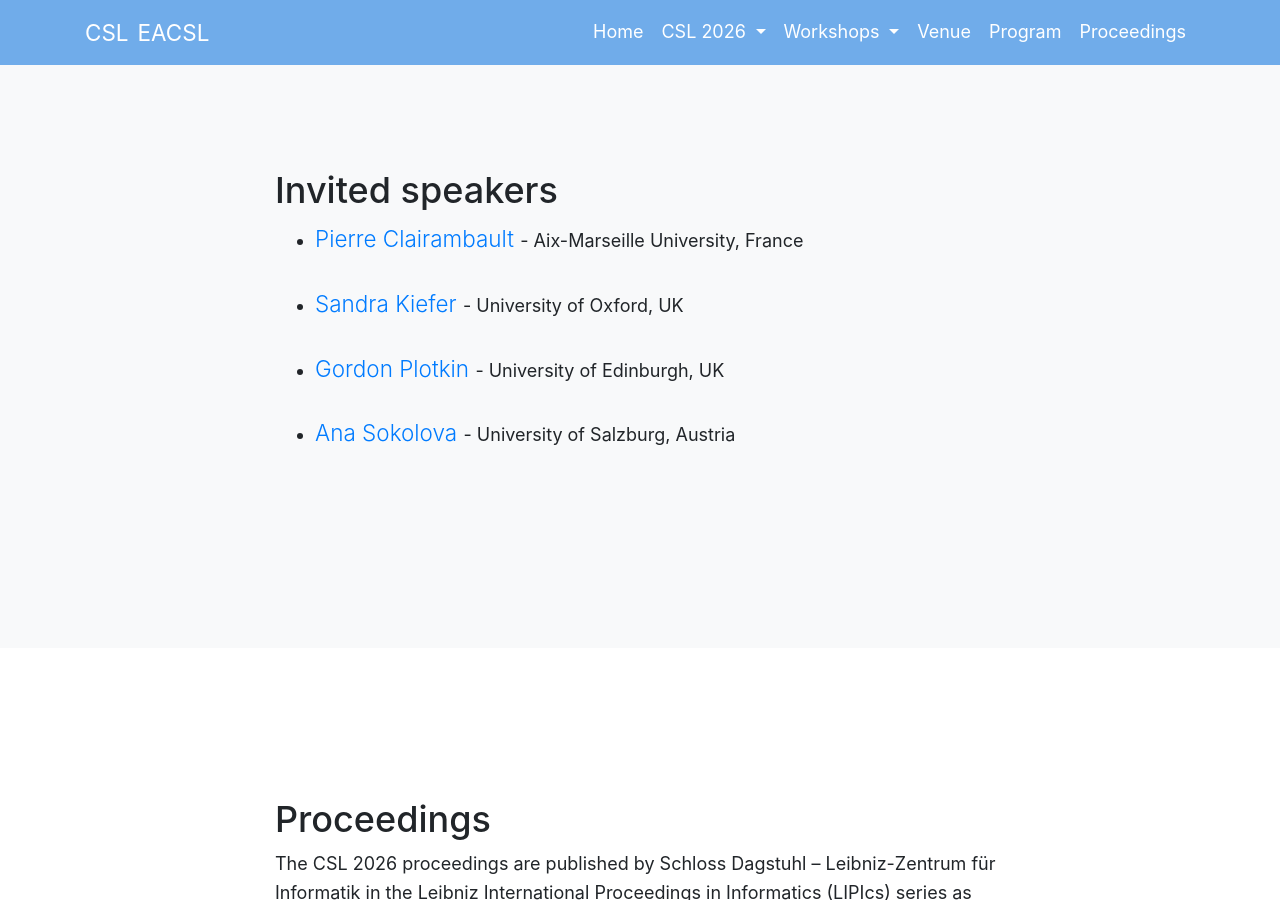
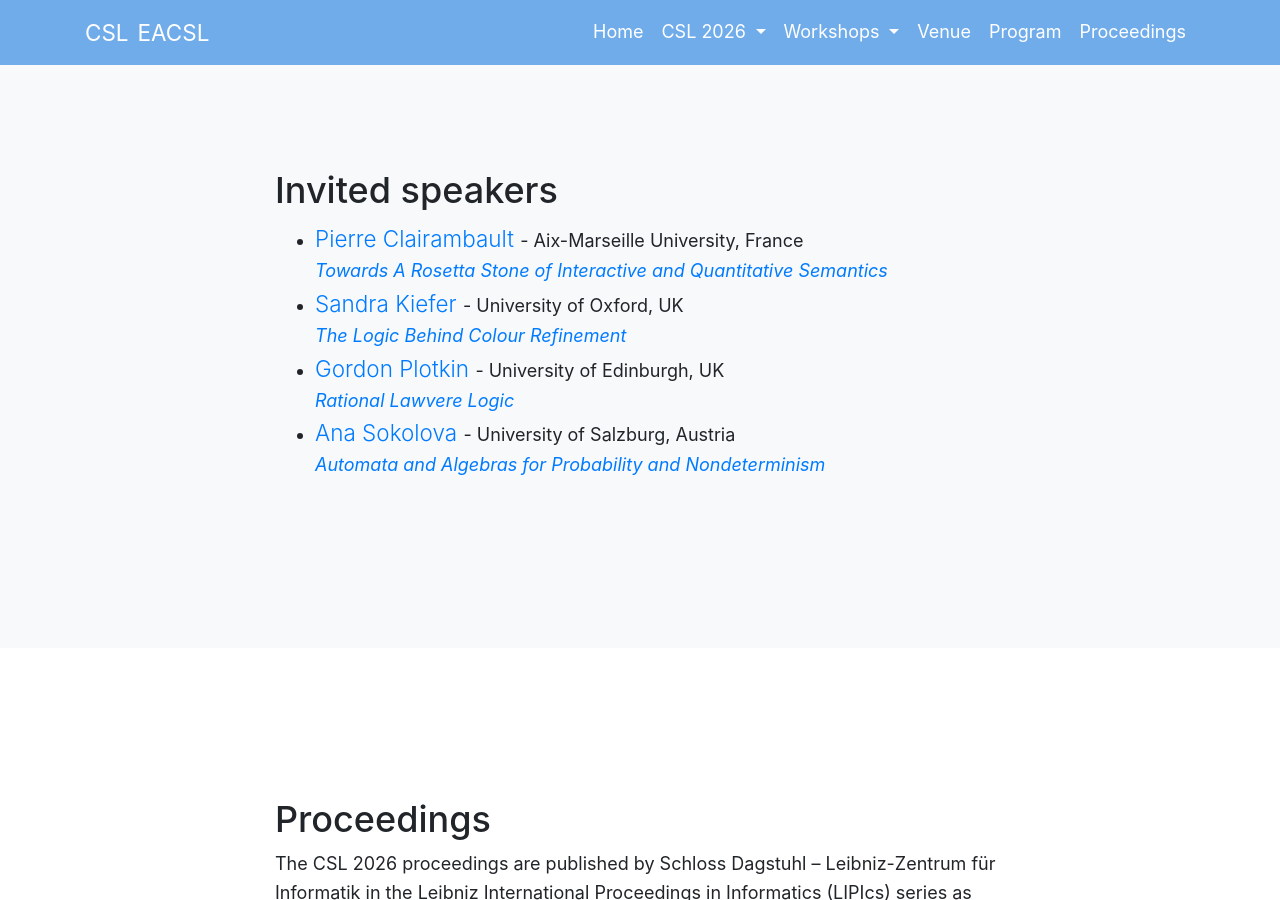
Before and after one commit to csl2026/csl2026.github.io, a Jekyll site: the page built from index.md, in a window 1280 px wide and 900 px high, scrolled down 4202 px. Built offline with Jekyll 4.4.1, drawn with Linux system fonts in a browser that asks for light colours.

Commit message:
Speaker's papers links

```diff
--- a/_data/speakers.yml
+++ b/_data/speakers.yml
@@ -18,10 +18,10 @@
   # img: "?"
   # thumbnail: "?"
   # alt: Picture of "?"
-#  title: TBA
+  title: Towards A Rosetta Stone of Interactive and Quantitative Semantics
   abstract:
 #    TBA
-  link:
+  link: https://drops.dagstuhl.de/entities/document/10.4230/LIPIcs.CSL.2026.4
   webpage: "https://pageperso.lis-lab.fr/pierre.clairambault/"
 
 - firstname: Sandra
@@ -31,10 +31,10 @@
   # img: "?"
   # thumbnail: "?"
   # alt: Picture of "?"
-#  title:
+  title: The Logic Behind Colour Refinement
   abstract:
 #    TBA
-  link:
+  link: https://drops.dagstuhl.de/entities/document/10.4230/LIPIcs.CSL.2026.2
   webpage: "https://www.cs.ox.ac.uk/people/sandra.kiefer/"
 
 - firstname: Gordon
@@ -44,10 +44,10 @@
   # img: "?"
   # thumbnail: "?"
   # alt: Picture of "?"
-#  title: TBA
+  title: Rational Lawvere Logic
   abstract:
 #    TBA
-  link:
+  link: https://drops.dagstuhl.de/entities/document/10.4230/LIPIcs.CSL.2026.3
   webpage: "https://homepages.inf.ed.ac.uk/gdp/"
 
 - firstname: Ana
@@ -57,8 +57,8 @@
   # img: "?"
   # thumbnail: "?"
   # alt: Picture of "?"
-#  title: TBA
+  title: Automata and Algebras for Probability and Nondeterminism
   abstract:
 #    TBA
-  link:
+  link: https://drops.dagstuhl.de/entities/document/10.4230/LIPIcs.CSL.2026.5
   webpage: "https://www.cs.uni-salzburg.at/~anas/"
--- a/_includes/speakers.html
+++ b/_includes/speakers.html
@@ -15,7 +15,10 @@
           </span>
           -
           {{ speaker.affiliation }}<br>
-          <b>{{ speaker.title }}</b><br>
+          <a href="{{ speaker.link }}">
+            <em>{{ speaker.title }}</em>
+          </a>
+          <br>
           {{ speaker.abstract }}
         </li>
         {% endfor %}
```
